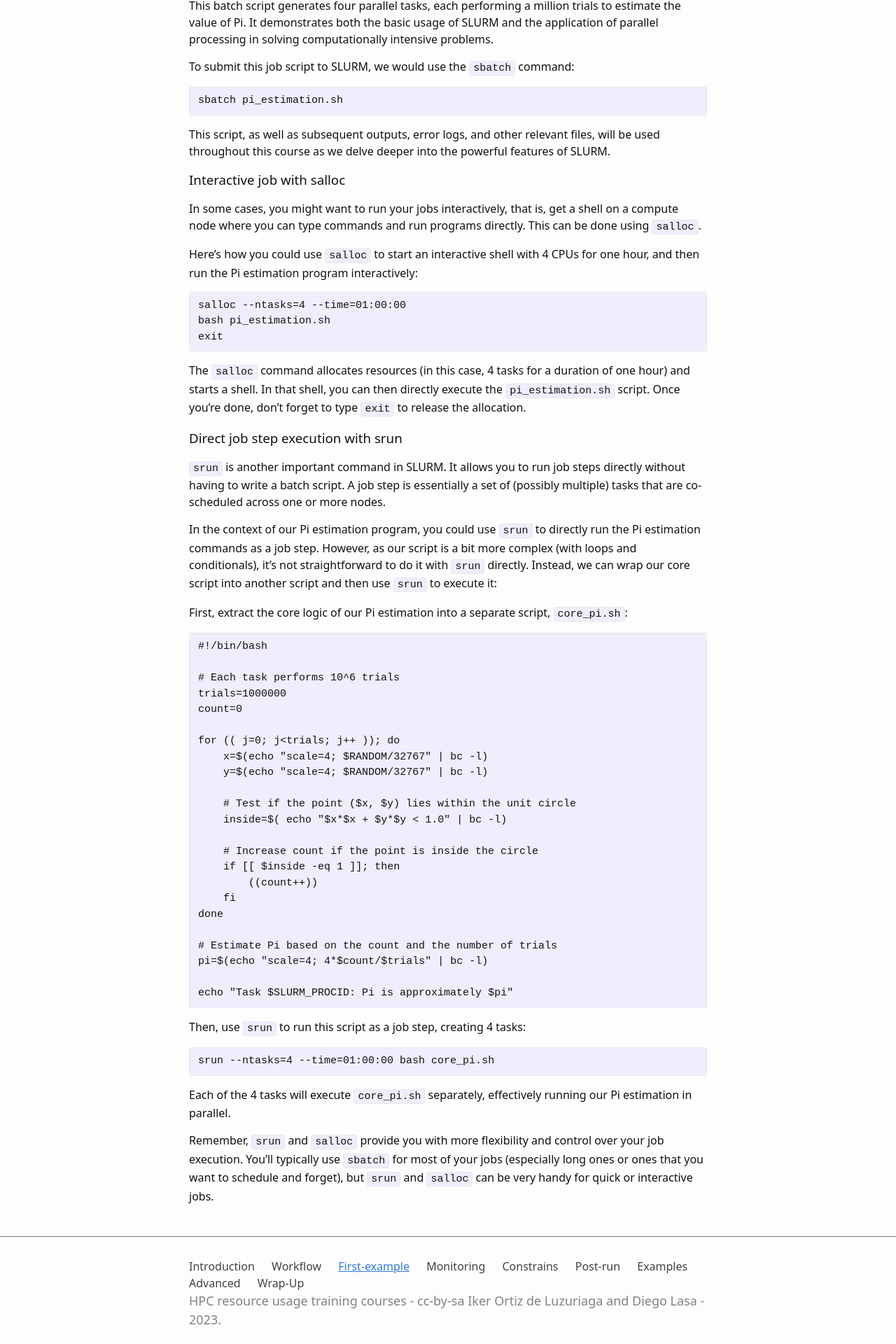
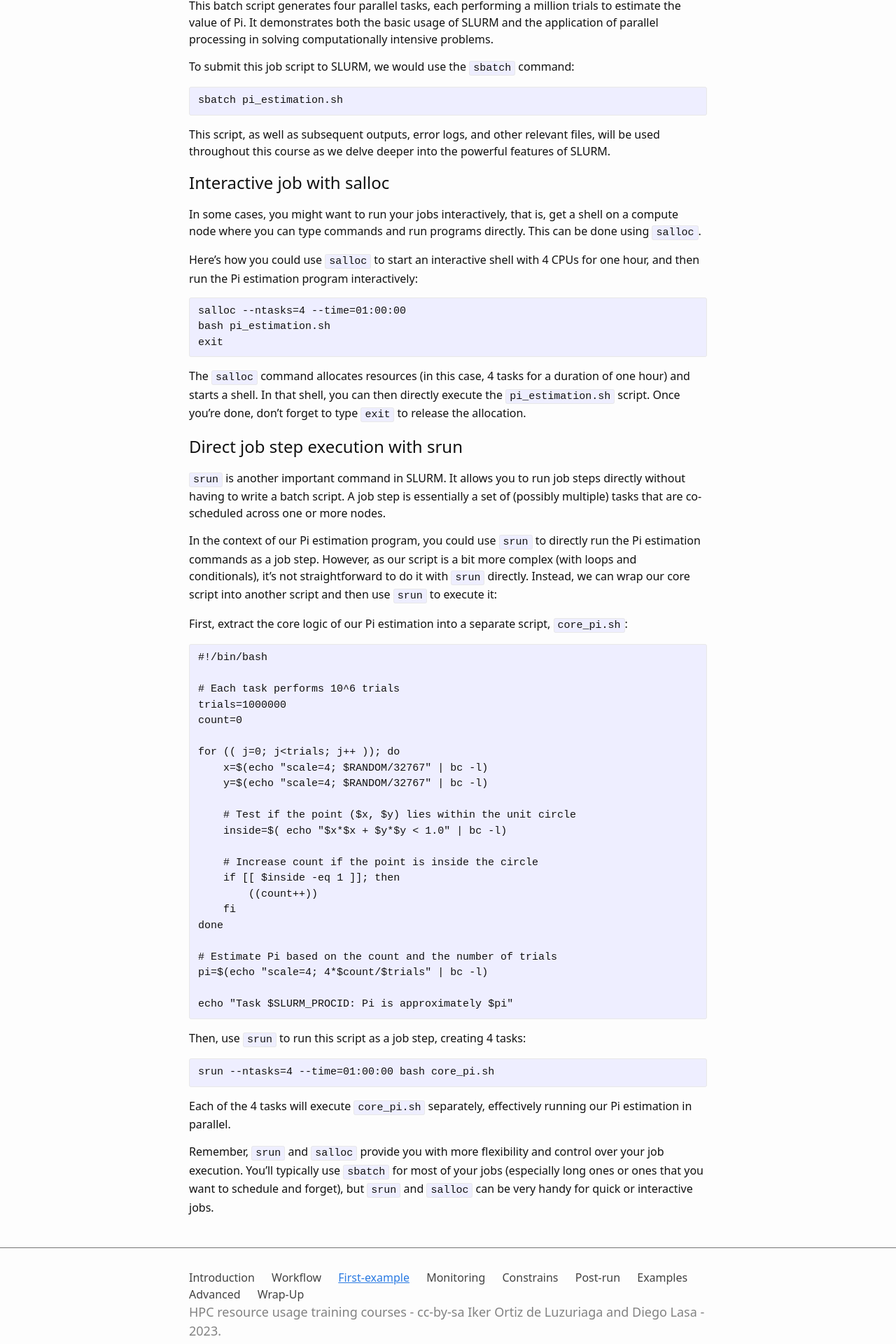
Before and after one commit to dipc-cc/slurm-training, a Jekyll site: the page built from 3_first-job.md, in a window 1280 px wide. Shown: the part 3212-5132 px from the top of the page at 70% size. Built offline with Jekyll 4.4.1, drawn with Linux system fonts in a browser that asks for light colours; some web fonts are replaced.

```diff
--- a/3_first-job.md
+++ b/3_first-job.md
@@ -118,7 +118,7 @@
 
 This script, as well as subsequent outputs, error logs, and other relevant files, will be used throughout this course as we delve deeper into the powerful features of SLURM.
 
-### Interactive job with salloc
+## Interactive job with salloc
 
 In some cases, you might want to run your jobs interactively, that is, get a shell on a compute node where you can type commands and run programs directly. This can be done using `salloc`.
 
@@ -132,7 +132,7 @@
 
 The `salloc` command allocates resources (in this case, 4 tasks for a duration of one hour) and starts a shell. In that shell, you can then directly execute the `pi_estimation.sh` script. Once you're done, don't forget to type `exit` to release the allocation.
 
-### Direct job step execution with srun
+## Direct job step execution with srun
 
 `srun` is another important command in SLURM. It allows you to run job steps directly without having to write a batch script. A job step is essentially a set of (possibly multiple) tasks that are co-scheduled across one or more nodes.
 
```
Also changed, not shown: index.md (+1 -1 lines).
